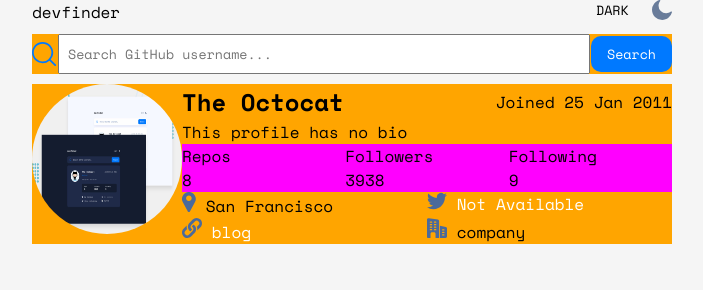
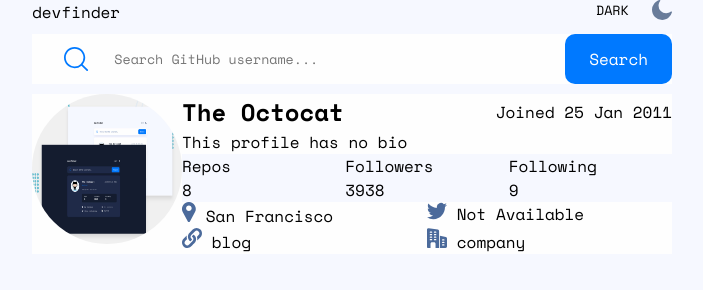
Before and after one commit to nlukic97/github-user-search, a website: page public/index.html in a window 1280 px wide. Shown: the whole page, without its empty margins (288-991 px from the left). Drawn offline with nearby package versions, Linux system fonts and the light colour scheme; no server answers.

Commit message:
color corrections added to light and dark modes

```diff
--- a/public/js/script.js
+++ b/public/js/script.js
@@ -1,5 +1,5 @@
-async function queryUser(){
-    let username = document.getElementById('username').value
+async function queryUser(username){
+
     if(username == '' || username == null){
         return; //if the input has no text, method stops executing
     }
@@ -91,8 +91,14 @@
 }
 
 // bootstraping click and keypress listeners
-document.getElementById('search-btn').addEventListener('click',queryUser)
+document.getElementById('search-btn').addEventListener('click',function(){
+    let username = document.getElementById('username').value
+    queryUser(username)
+})
 
 document.getElementById('username').addEventListener('keypress',e=>{
-    if(e.key === 'Enter') queryUser();
+    let username = document.getElementById('username').value
+    if(e.key === 'Enter') queryUser(username);
 })
+
+queryUser('octocat')
--- a/public/scss/main.scss
+++ b/public/scss/main.scss
@@ -1,3 +1,5 @@
+@import 'partials/base';
+@import 'partials/dark_theme';
 @import 'partials/variables';
 @import 'partials/mixins';
 
@@ -7,53 +9,24 @@
 }
 
 body {
-    background-color: whitesmoke; //add light color
+    background-color: #F6F8FF; //add light color
     color:black;
     font-family: 'Space Mono', monospace;
-
-    &.dark {
-        background-color: var(--background-body-dark);
-        color: var(--text-primary-dark);
-
-        .container {
-            // Toggle button settings
-            .top-banner .button-box #theme-btn {
-                #theme-label {
-                    color: #fff;
-                    &::before{
-                        content:'Light';
-                    }
-                }
-
-                #moon-icon {
-                    display: none;
-                }
-
-                #light-bulb-icon {
-                    display: block;
-                }
-            }
-
-
-            .search-container, .card {
-                background-color: var(--background-card-dark);
-            }
-
-            .card {
-                .card-right {
-                    .numbers-container {
-                        background-color:var(--background-body-dark);
-                    }
-                }
-            }
-        }
-    }
 }
 
 .container {
     width: 50%;
     margin: 0 auto;
     // border: 1px solid red;
+
+    a {
+        text-decoration: none;
+        color: #000;
+
+        &:hover {
+            text-decoration: underline;
+        }
+    }
 
     .top-banner {
         display: flex;
@@ -98,7 +71,7 @@
     }
 
     .search-container, .card {
-        background-color: orange; //add light default
+        background-color: #FEFEFE; //add light default
         margin: 10px 0;
     }
 
@@ -106,25 +79,35 @@
         display: flex;
         align-items: center;
         justify-content: space-between;
+        padding-left: 32px;
 
         #search-icon {
-            // display: subgrid;
         }
 
         input {
             // display: inline-block;
             height: 100%;
             padding: 0.5rem;
-            width: 80%;
+            width: 70%;
             font-family: 'Space Mono', monospace;
+            background: none;
+            border: none;
+            color:#fff;
+            box-shadow: none;
+
+            &:focus {
+                border: none;
+            }
         }
 
         #search-btn {
             font-family: 'Space Mono', monospace;
+            font-size: 16px;
+            box-sizing: border-box;
             background-color: #0079FF;
             border: none;
             border-radius: 10px; //not sure about this
-            padding: 0.5rem 1rem;
+            padding: 13px 24px;
             color: #fff;
         }
     }
@@ -175,7 +158,7 @@
 
             .numbers-container {
                 display: flex;
-                background-color:magenta; //add light default
+                background-color:#F6F8FF; //add light default
 
                 .number-item {
                     flex:1;
@@ -226,12 +209,3 @@
         }
     }
 }
-
-a {
-    text-decoration: none;
-    color: #fff;
-
-    &:hover {
-        text-decoration: underline;
-    }
-}
--- /dev/null
+++ b/public/scss/partials/_base.scss
@@ -0,0 +1,3 @@
+:root {
+    font-size: 16px;
+}
--- /dev/null
+++ b/public/scss/partials/_dark_theme.scss
@@ -0,0 +1,43 @@
+body {
+    &.dark {
+        background-color: var(--background-body-dark);
+        color: var(--text-primary-dark);
+
+        a {
+            color:#fff;
+        }
+
+        .container {
+            // Toggle button settings
+            .top-banner .button-box #theme-btn {
+                #theme-label {
+                    color: #fff;
+                    &::before{
+                        content:'Light';
+                    }
+                }
+
+                #moon-icon {
+                    display: none;
+                }
+
+                #light-bulb-icon {
+                    display: block;
+                }
+            }
+
+
+            .search-container, .card {
+                background-color: var(--background-card-dark);
+            }
+
+            .card {
+                .card-right {
+                    .numbers-container {
+                        background-color:var(--background-body-dark);
+                    }
+                }
+            }
+        }
+    }
+}
```
Also changed, not shown: public/css/style.css, 1 other file.
